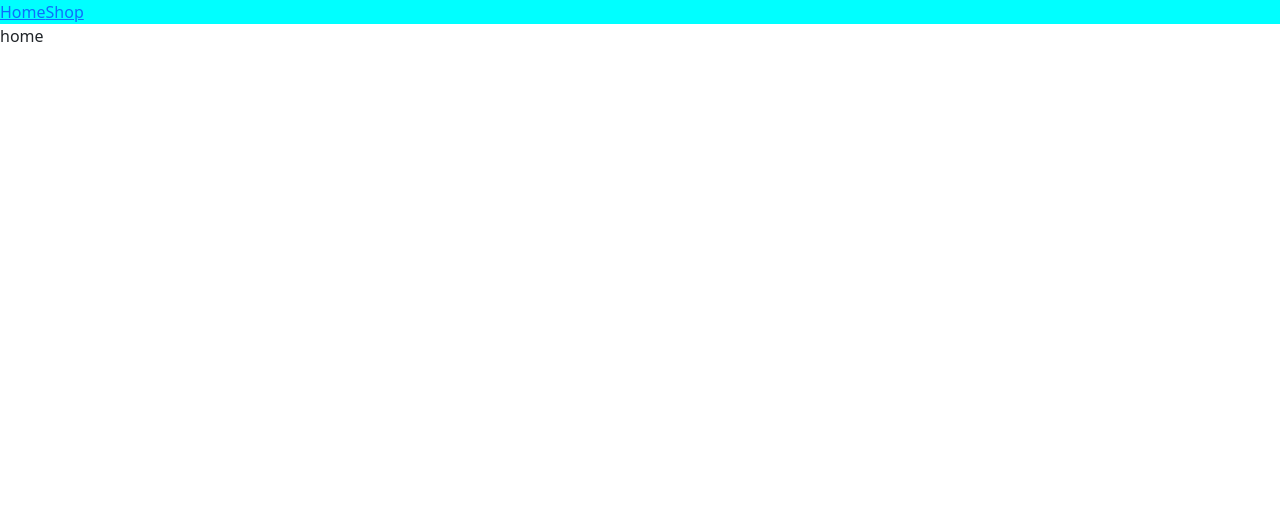
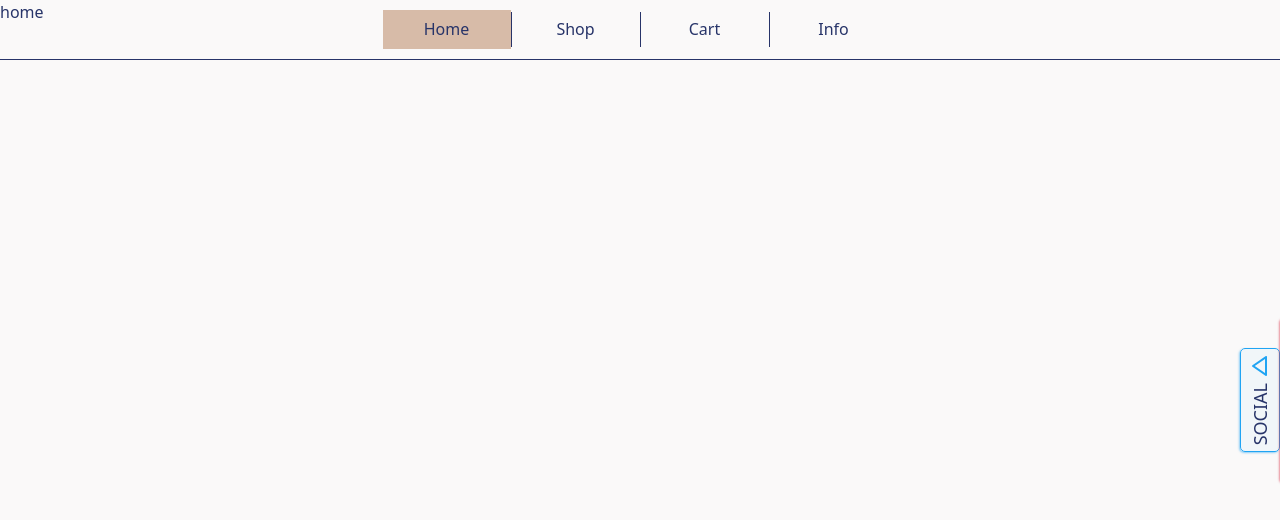
Before and after one commit to jkbsck/shopping-cart, a React (Create React App) app: page / in a window 1280 px wide. Shown: the top 520 px of the page. Built offline with nearby package versions, Linux system fonts and the light colour scheme.

Commit message:
Social aside done.

```diff
--- a/package.json
+++ b/package.json
@@ -9,6 +9,7 @@
     "node-sass": "^6.0.0",
     "react": "^17.0.2",
     "react-dom": "^17.0.2",
+    "react-icons": "^4.2.0",
     "react-router-dom": "^5.2.0",
     "react-scripts": "4.0.3",
     "web-vitals": "^1.1.2"
--- a/src/App.js
+++ b/src/App.js
@@ -1,13 +1,18 @@
 import React from "react";
 import { BrowserRouter, Route, Switch } from "react-router-dom";
 import Navbar from "./components/Navbar";
+import Social from "./components/Social";
 import Home from "./pages/Home";
 import Shop from "./pages/Shop";
+import Cart from "./pages/Cart";
+import Info from "./pages/Info";
+import Error from "./pages/Error";
 
 function App() {
   return (
     <BrowserRouter>
       <Navbar />
+      <Social />
       <Switch>
         <Route exact path="/">
           <Home />
@@ -15,6 +20,15 @@ function App() {
         <Route path="/shop">
           <Shop />
         </Route>
+        <Route path="/cart">
+          <Cart />
+        </Route>
+        <Route path="/info">
+          <Info />
+        </Route>
+        <Route path="*">
+          <Error />
+        </Route>
       </Switch>
     </BrowserRouter>
   );
--- a/src/components/Navbar.js
+++ b/src/components/Navbar.js
@@ -1,11 +1,34 @@
 import React from "react";
-import { Link } from "react-router-dom";
+import { NavLink } from "react-router-dom";
 
 const Navbar = () => {
   return (
     <nav className="nav-wrapper">
-      <Link to="/">Home</Link>
-      <Link to="/shop">Shop</Link>
+      <ul>
+        <li>
+          <NavLink exact to="/" activeClassName="active">
+            <h3>Home</h3>
+          </NavLink>
+        </li>
+        <div className="divider"></div>
+        <li>
+          <NavLink to="/shop" activeClassName="active">
+            <h3>Shop</h3>
+          </NavLink>
+        </li>
+        <div className="divider"></div>
+        <li>
+          <NavLink to="/cart" activeClassName="active">
+            <h3>Cart</h3>
+          </NavLink>
+        </li>
+        <div className="divider"></div>
+        <li>
+          <NavLink to="/info" activeClassName="active">
+            <h3>Info</h3>
+          </NavLink>
+        </li>
+      </ul>
     </nav>
   );
 };
--- /dev/null
+++ b/src/components/Social.js
@@ -0,0 +1,68 @@
+import React, { useState, useRef, useEffect } from "react";
+import {
+  FaGithub,
+  FaLinkedin,
+  FaFacebookSquare,
+  FaYoutube,
+} from "react-icons/fa";
+import { BiLeftArrow, BiRightArrow } from "react-icons/bi";
+
+const Social = () => {
+  const [show, setShow] = useState(false);
+  const [socialHeight, setSocialHeight] = useState(0);
+
+  const socialItems = useRef(null);
+
+  useEffect(() => {
+    setSocialHeight(socialItems.current.scrollHeight);
+  }, []);
+
+  const handleShow = () => {
+    if (show) {
+    }
+    setShow(!show);
+  };
+
+  return (
+    <aside className="social">
+      <div className={`social-wrapper ${show && "show"}`}>
+        <div
+          className="social-toggle"
+          onClick={() => handleShow()}
+          // style={{ bottom: `${socialHeight / 2 + 20}px` }}
+        >
+          {show ? (
+            <BiRightArrow className="arrow" />
+          ) : (
+            <BiLeftArrow className="arrow" />
+          )}
+          <div className="title">SOCIAL</div>
+        </div>
+        <div className="social-items" ref={socialItems}>
+          <a href="https://github.com/jkbsck" target="_blank">
+            <div className="social-item">
+              <FaGithub />
+            </div>
+          </a>
+          <a href="https://www.linkedin.com/" target="_blank">
+            <div className="social-item">
+              <FaLinkedin />
+            </div>
+          </a>
+          <a href="https://www.facebook.com" target="_blank">
+            <div className="social-item">
+              <FaFacebookSquare />
+            </div>
+          </a>
+          <a href="https://www.youtube.com" target="_blank">
+            <div className="social-item">
+              <FaYoutube />
+            </div>
+          </a>
+        </div>
+      </div>
+    </aside>
+  );
+};
+
+export default Social;
--- a/src/index.scss
+++ b/src/index.scss
@@ -1,11 +1,141 @@
+// VARIABLES
+$bg-color: #faf9f9;
+$bg-active-nav: #d7bba8;
+$text-color: #273469;
+// $text-light-blue: #00a5cf;
+$text-light-blue: #20a4f3;
+$text-crimson: #d7263d;
 // RESET
 * {
   margin: 0;
   padding: 0;
   box-sizing: border-box;
+  color: $text-color;
+}
+a {
+  text-decoration: none;
+  color: $text-light-blue;
+  &:hover {
+    color: $text-color;
+  }
+}
+li {
+  list-style: none;
 }
 // -----------------------------------
+body {
+  background: $bg-color;
+}
 // NAVBAR
 .nav-wrapper {
-  background: cyan;
+  width: 100%;
+  height: 60px;
+  position: fixed;
+  border-bottom: solid 1px $text-color;
+  z-index: 1;
+  ul {
+    height: 100%;
+    display: flex;
+    justify-content: center;
+    align-items: center;
+    padding: 0;
+  }
+  li {
+    width: 20%;
+    a {
+      width: 100%;
+      height: 100%;
+      display: flex;
+      justify-content: center;
+      align-items: center;
+    }
+    .active {
+      background: $bg-active-nav;
+    }
+  }
+  h3 {
+    margin: 10px;
+    font-size: 16px;
+  }
+  .divider {
+    height: 60%;
+    width: 1px;
+    background: $text-color;
+  }
 }
+@media screen and (min-width: 576px) {
+  .nav-wrapper {
+    li {
+      width: 10%;
+    }
+  }
+}
+
+// SOCIAL
+aside.social {
+  height: 100vh;
+  display: flex;
+  align-items: center;
+  position: fixed;
+  right: 0;
+}
+.social-wrapper {
+  position: relative;
+  right: -60px;
+  width: 100px;
+  display: flex;
+  align-items: center;
+  justify-content: flex-end;
+  font-size: 24px;
+  transition: all 0.2s ease-in;
+  &.show {
+    right: 0;
+    .social-toggle {
+      position: absolute;
+      width: 60%;
+      left: 40%;
+      top: -40px;
+      .title {
+        display: none;
+      }
+    }
+  }
+}
+.social-toggle {
+  display: flex;
+  align-items: stretch;
+  flex-direction: column;
+  border: solid 1px $text-light-blue;
+  border-radius: 5px;
+  width: 40%;
+  padding: 5px 0;
+  cursor: pointer;
+  box-shadow: -1px 1px 2px transparentize($text-light-blue, 0.5);
+  background-color: transparentize($color: $text-light-blue, $amount: 0.96);
+  .title {
+    font-size: 18px;
+    align-self: center;
+    margin-top: 5px;
+    writing-mode: vertical-rl;
+    text-orientation: sideways;
+    transform: rotate(180deg);
+  }
+  .arrow {
+    align-self: center;
+    fill: $text-light-blue;
+  }
+}
+.social-items {
+  width: 60%;
+  text-align: center;
+  border: solid 1px $text-crimson;
+  border-radius: 5px;
+  box-shadow: -1px 1px 2px transparentize($text-crimson, 0.5);
+  background-color: transparentize($color: $text-crimson, $amount: 0.96);
+  .social-item {
+    margin: 4px 0;
+    svg {
+      // fill: darken($text-crimson, 20);
+    }
+  }
+}
--- /dev/null
+++ b/src/pages/Cart.js
@@ -0,0 +1,7 @@
+import React from "react";
+
+const Cart = () => {
+  return <div>cart</div>;
+};
+
+export default Cart;
--- /dev/null
+++ b/src/pages/Error.js
@@ -0,0 +1,7 @@
+import React from "react";
+
+const Error = () => {
+  return <div>error</div>;
+};
+
+export default Error;
--- /dev/null
+++ b/src/pages/Info.js
@@ -0,0 +1,7 @@
+import React from "react";
+
+const Info = () => {
+  return <div>info</div>;
+};
+
+export default Info;
```
Also changed, not shown: 1 other file (tests, documents, lock files or other folders).
